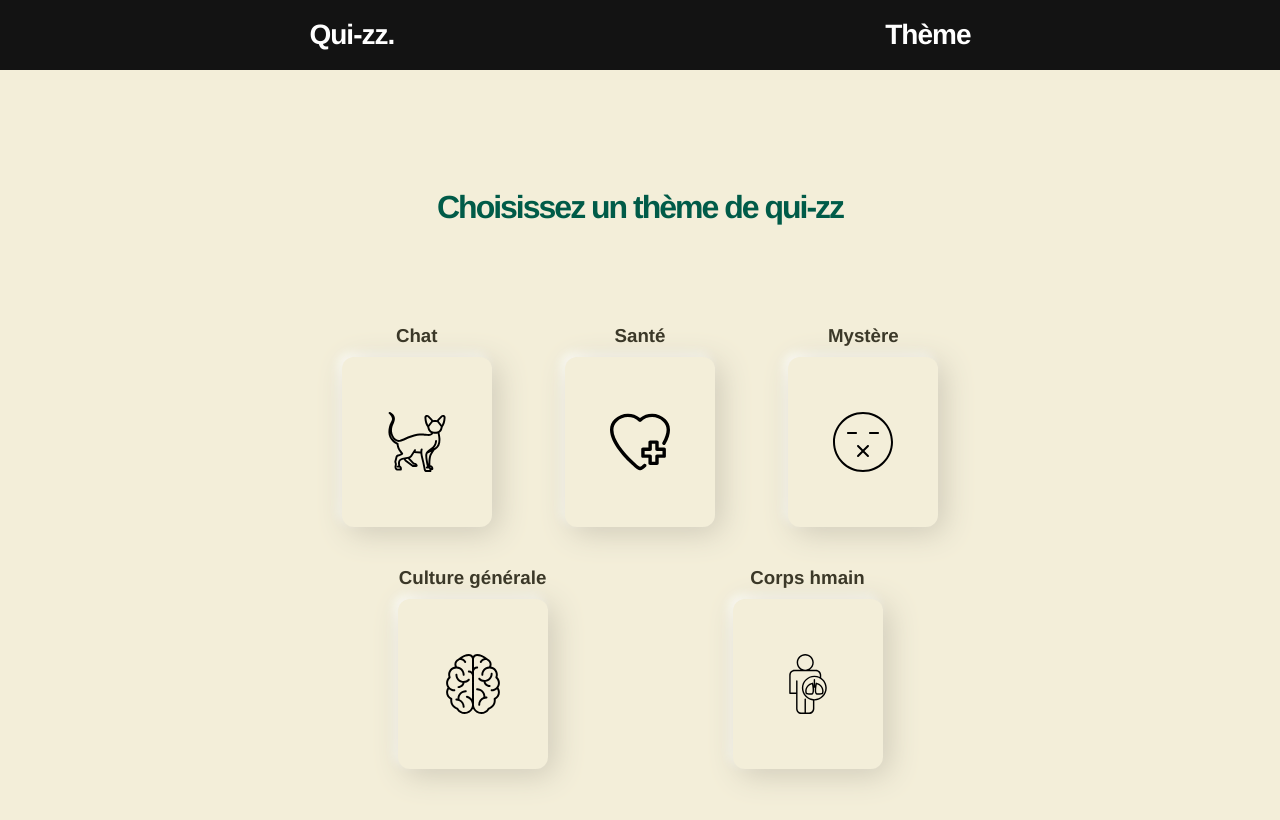
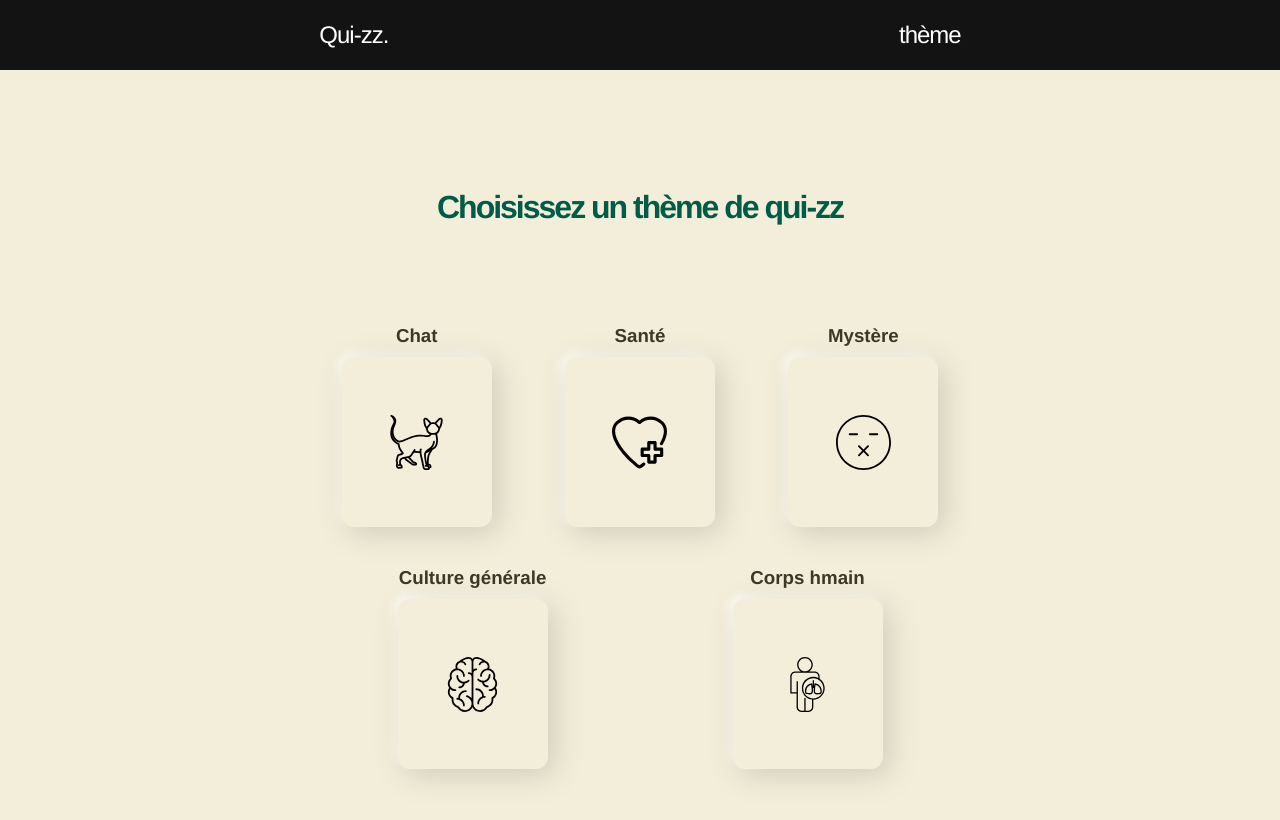
Before and after one commit to DevDams/qui-zz, a Vue app: page /#/start in a window 1280 px wide. Shown: the top 820 px of the page. Built offline with nearby package versions, Linux system fonts and the light colour scheme.

Commit message:
fixed some error in UI

```diff
--- a/src/components/Navbar.vue
+++ b/src/components/Navbar.vue
@@ -5,7 +5,7 @@
         <h1>Qui-zz.</h1>
       </router-link>
       <router-link to="/start">
-        <h1>Thème</h1>
+        <h1>thème</h1>
       </router-link>
     </div>
   </div>
@@ -28,7 +28,7 @@ export default {
 .content {
   width: 90%;
   display: flex;
-  justify-content: space-around;
+  justify-content: space-between;
   margin: auto;
   text-align: left;
 }
@@ -37,6 +37,16 @@ a {
   text-decoration: none;
   color: white;
   letter-spacing: -1px;
-  font-size: 14px;
+  font-size: 12px;
+}
+
+a h1 {
+  font-weight: 400;
+}
+
+@media (min-width: 986px) {
+  .content {
+    justify-content: space-around;
+  }
 }
 </style>
--- a/src/components/Theme.vue
+++ b/src/components/Theme.vue
@@ -112,7 +112,7 @@ h3 {
 }
 
 .theme img {
-  width: 60px;
+  width: 55px;
 }
 
 @media (min-width: 500px) {
@@ -129,8 +129,12 @@ h3 {
 
 @media (max-width: 360px) {
   .theme {
-    width: 170px;
-    height: 180px;
+    width: 130px;
+    height: 160px;
+  }
+
+  .theme img {
+    width: 45px;
   }
 }
 </style>
```
